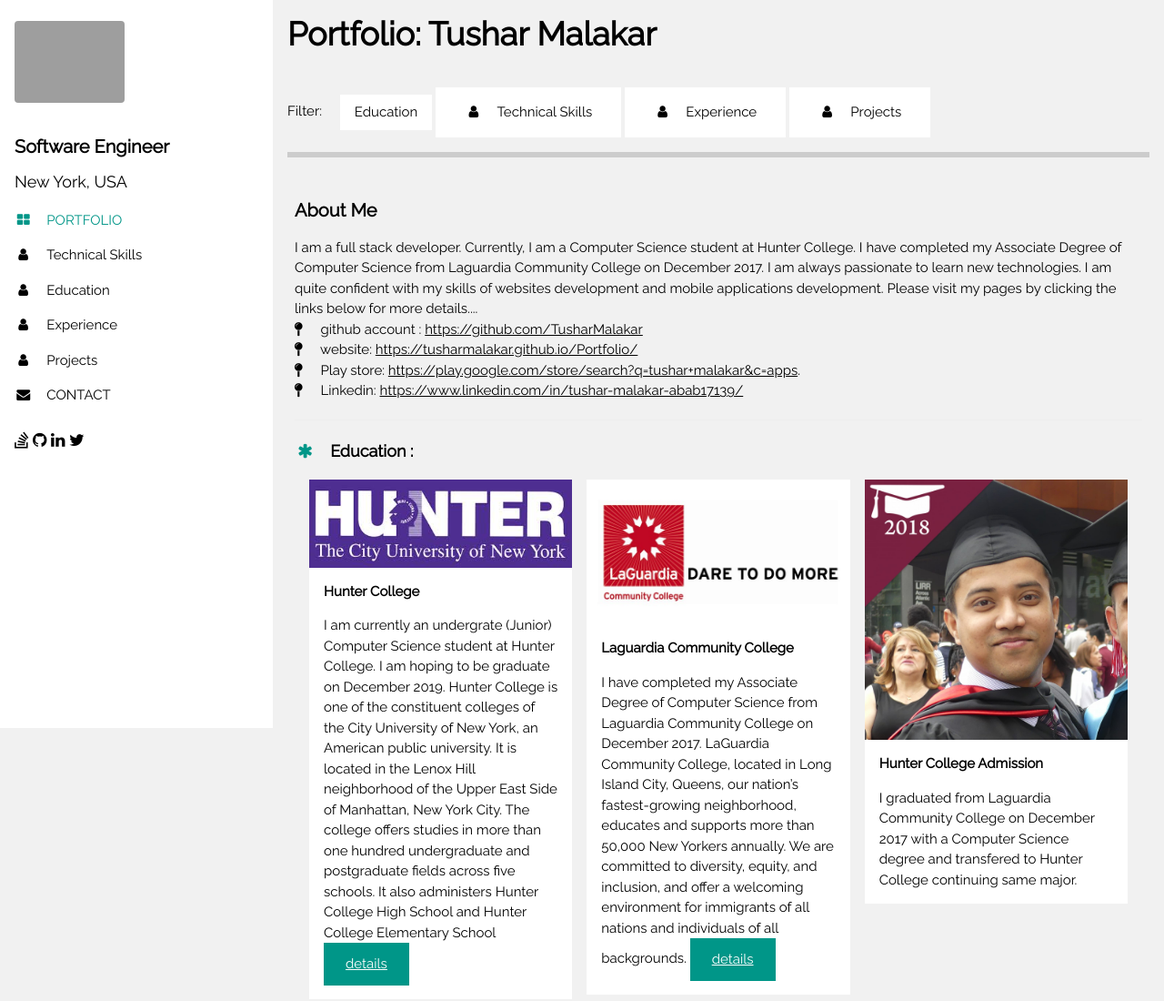
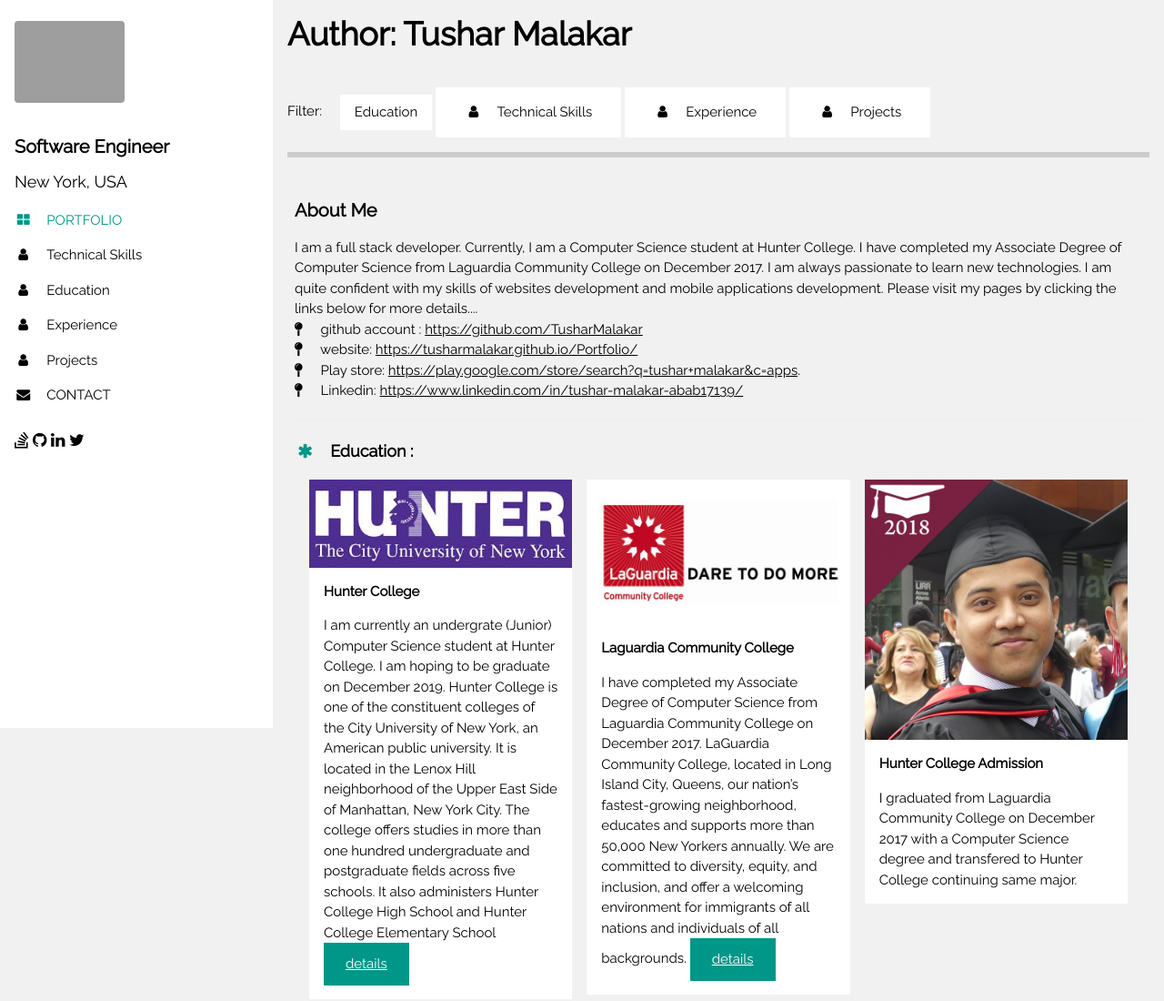
Before and after one commit to TusharMalakar/Portfolio, a plain HTML site: page index.html in a window 1280 px wide. Shown: the top 1100 px of the page at 91% size. Drawn offline with nearby package versions, Linux system fonts and the light colour scheme; grey boxes are pictures that could not be loaded.

Commit message:
Update index.html

```diff
--- a/index.html
+++ b/index.html
@@ -1,6 +1,6 @@
 <!DOCTYPE html>
 <html>
-<title>Portfolio: Tushar Malakar</title>
+<title>Tushar Malakar</title>
 <meta charset="UTF-8">
 <meta name="viewport" content="width=device-width, initial-scale=1">
 <link rel="stylesheet" href="https://www.w3schools.com/w3css/4/w3.css">
@@ -48,7 +48,7 @@ body,h1,h2,h3,h4,h5,h6 {font-family: "Raleway", sans-serif}
     <a href="tushar18.png"><img src="tushar18.png" style="width:65px;" class="w3-circle w3-right w3-margin w3-hide-large w3-hover-opacity"></a>
     <span class="w3-button w3-hide-large w3-xxlarge w3-hover-text-grey" onclick="w3_open()"><i class="fa fa-bars"></i></span>
     <div class="w3-container">
-    <h1><b>Portfolio: Tushar Malakar</b></h1>
+    <h1><b>Author: Tushar Malakar</b></h1>
     <div class="w3-section w3-bottombar w3-padding-16"><!--**********-->
       <span class="w3-margin-right">Filter:</span>
       <button class="w3-button w3-white">Education</button>
```
